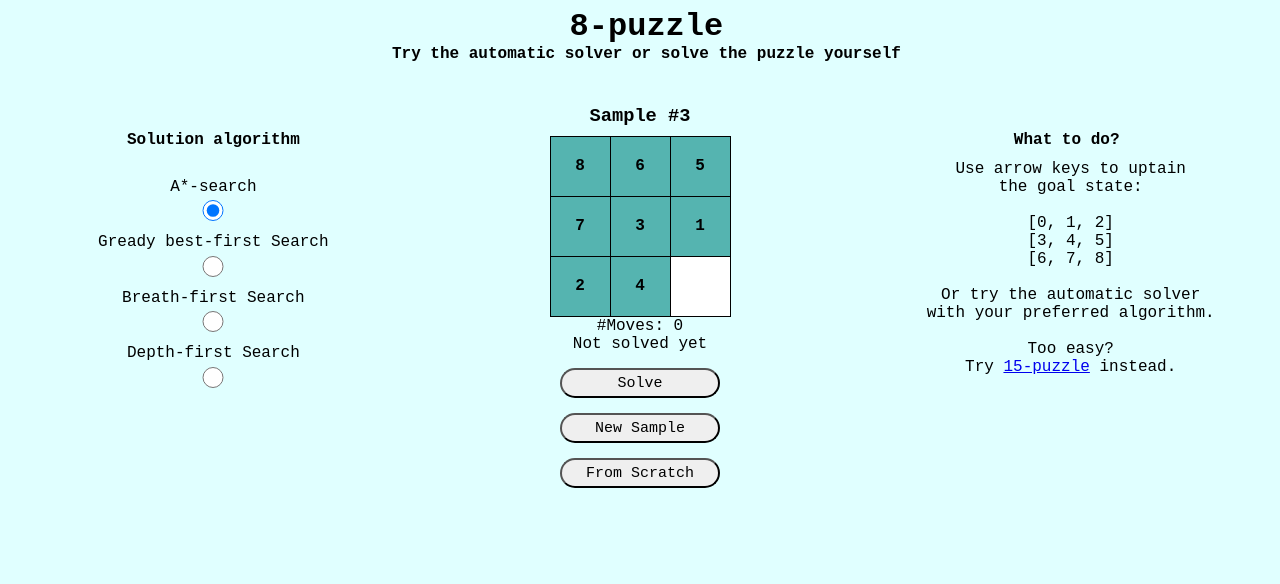
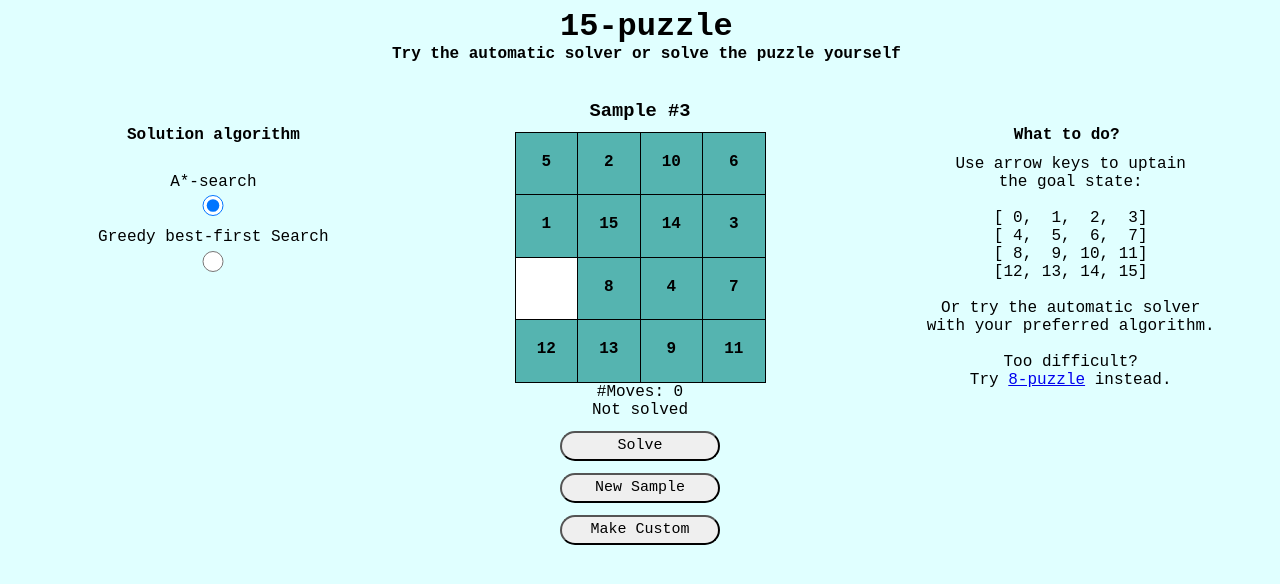
Before and after one commit to KristianMSchmidt/Flask-8-puzzle, a Flask app: page / in a window 1280 px wide. Shown: the top 584 px of the page. Run offline with Flask 2, Linux system fonts and the light colour scheme.

Commit message:
Done. This version is live.

```diff
--- a/app.py
+++ b/app.py
@@ -20,7 +20,7 @@ def index():
 
     if request.method == 'GET':
         action = "new_sample"
-        puzzle_dim = 3
+        puzzle_dim = 4
         search_type = "ast_alt"
         puzzle_type = "sample"
 
@@ -71,7 +71,7 @@ def index():
             "all_search_types": all_search_types,
             "search_names":
                 {"ast_alt": "A*-search",
-                "gbfs": "Gready best-first Search ",
+                "gbfs": "Greedy best-first Search ",
                 "dfs": "Depth-first Search",
                 "bfs": "Breath-first Search"}
         }
@@ -93,8 +93,6 @@ def index():
         except:
             pass   # Move is off grid
 
-        if data["puzzle_type"] == "custom":
-            data["puzzle"] = puzzle._grid
 
     elif action == 'solve_puzzle':
         puzzle = Puzzle(puzzle_dim, puzzle_dim, data["puzzle"]);
@@ -108,7 +106,11 @@ def index():
         data['solution_string'] = solution_string
         data["solution_computed"] = True
         data["show_solution_details"] =  True
-        data["solve_or_reset_btn_value"] = "Reset"
+        if data["puzzle_type"] == "sample":
+            data["solve_or_reset_btn_value"] = "Reset Sample"
+        else:
+            data["solve_or_reset_btn_value"] = "Reset Custom"
+
 
         # Compute all board positions on the road to solution:
         puzzle_clone = puzzle.clone()
--- a/python/Puzzle.py
+++ b/python/Puzzle.py
@@ -495,7 +495,7 @@ class Puzzle:
 
     def solve_puzzle_gbfs(self):
         """
-        Solves the puzzle using gready_best_first_search with Manhattan-heuristics.
+        Solves the puzzle using greedy_best_first_search with Manhattan-heuristics.
         This is to find a short solution (not necessarily the shortest) in the minimal time.
         I add each child to the heap/frontier if it is not in the closed
         list (nb: this makes the heap longer)
@@ -571,17 +571,18 @@ class Puzzle:
         start_time = time.time()
 
         if method == "bfs":
-            solution_string, depth, num_expanded_nodes, max_search_depth = self.solve_puzzle_bfs()
+            #depth is number of moves in path_to_goal
+            path_to_goal, depth, num_expanded_nodes, max_search_depth = self.solve_puzzle_bfs()
         elif method == "dfs":
-            solution_string, depth, num_expanded_nodes, max_search_depth = self.solve_puzzle_dfs()
+            path_to_goal, depth, num_expanded_nodes, max_search_depth = self.solve_puzzle_dfs()
         elif method == "ast_naive":
-            solution_string, depth, num_expanded_nodes, max_search_depth = self.solve_puzzle_ast_naive()
+            path_to_goal, depth, num_expanded_nodes, max_search_depth = self.solve_puzzle_ast_naive()
         elif method == "ast":
-            solution_string, depth, num_expanded_nodes, max_search_depth = self.solve_puzzle_ast()
+            path_to_goal, depth, num_expanded_nodes, max_search_depth = self.solve_puzzle_ast()
         elif method == "ast_alt":
-            solution_string, depth, num_expanded_nodes, max_search_depth = self.solve_puzzle_ast_alternative()
+            path_to_goal, depth, num_expanded_nodes, max_search_depth = self.solve_puzzle_ast_alternative()
         elif method == "gbfs":
-            solution_string, depth, num_expanded_nodes, max_search_depth = self.solve_puzzle_gbfs()
+            path_to_goal, depth, num_expanded_nodes, max_search_depth = self.solve_puzzle_gbfs()
         else:
             print("Unknown solution method")
 
@@ -605,4 +606,4 @@ class Puzzle:
             self.update_puzzle(solution_string)
             print("Puzzle after applying solution string:\n",self)
 
-        return solution_string, depth, num_expanded_nodes, max_search_depth, running_time, memory_usage
+        return path_to_goal, depth, num_expanded_nodes, max_search_depth, running_time, memory_usage
--- a/python/cmd_demo.py
+++ b/python/cmd_demo.py
@@ -27,7 +27,7 @@ def example2():
                                 [2, 6, 1, 4], \
                                 [3, 7, 5, 0]])
 
-    #Solve using Gready Best Fist Search. This is really fast (about 0.2s on my machine)
+    #Solve using Greedy Best Fist Search. This is really fast (about 0.2s on my machine)
     #but finds a solution w. relatively many moves (206 moves)
     #Joes_puzzle.solve_puzzle("gbfs",print_results=True)
 
--- a/python/puzzle_collection.py
+++ b/python/puzzle_collection.py
@@ -24,13 +24,9 @@ eight_puzzles = [
     [4,8,1],
     [7,2,0]
 ],[
-    [1,2,5],
-    [4,8,7],
-    [3,6,0]
-],[
-    [7,6,3],
-    [8,4,1],
-    [5,2,0]
+    [2,8,5],
+    [1,7,0],
+    [4,3,6]
 ]
 ]
 
@@ -54,12 +50,6 @@ fifteen_puzzles = [
      [12, 13, 9, 11]
 ],
 [
-    [1, 2, 6, 3],
-    [4, 5, 10, 7],
-    [8, 9, 14, 11],
-    [12, 13, 15, 0]
-],
-[
     [1, 2, 14, 10],
     [4, 5, 0, 6],
     [8, 9, 15, 3],
--- a/static/css/main.css
+++ b/static/css/main.css
@@ -13,7 +13,7 @@ html {
 .title-area {
   text-align: center;
   padding-left: 0.8em;
-  margin-bottom: 1.5em;
+  margin-bottom: 1.2em;
   margin-top: 0.5em;
 }
 
@@ -64,11 +64,11 @@ html {
       -ms-flex-align: center;
           align-items: center;
   /*horizontally centers the content items of the vertical flex boxes */
-  padding-bottom: 3em;
+  padding-bottom: 0em;
 }
 
 .vertical-flex-container input {
-  margin-top: 1em;
+  margin-top: 0.8em;
   height: 30px;
   width: 160px;
   border-radius: 60px;
@@ -160,7 +160,7 @@ html {
   height: 250px;
 }
 
-@media only screen and (max-width: 950px) {
+@media only screen and (max-width: 800px) {
   /*985px) {*/
   .horizontal-flex-container {
     -webkit-box-orient: vertical;
--- a/static/css/main.scss
+++ b/static/css/main.scss
@@ -28,7 +28,7 @@ html {
 .title-area {
   text-align: center;
   padding-left: 0.8em;
-  margin-bottom: 1.5em;
+  margin-bottom: 1.2em;
   margin-top: 0.5em;
   input {
     margin-bottom: 0.5em;
@@ -60,9 +60,9 @@ html {
   display: flex;
   flex-direction: column;
   align-items: center; /*horizontally centers the content items of the vertical flex boxes */
-  padding-bottom: 3em;
+  padding-bottom: 0em;
   input {
-    margin-top: 1em;
+    margin-top: 0.8em;
     height: 30px;
     width: 160px;
     border-radius: 60px;
@@ -139,7 +139,7 @@ html {
   }
 }
 
-@media only screen and (max-width: 950px) {
+@media only screen and (max-width: 800px) {
   /*985px) {*/
   .horizontal-flex-container {
     flex-direction: column;
--- a/static/js/eventlisteners.js
+++ b/static/js/eventlisteners.js
@@ -4,8 +4,8 @@ function submit(){
     document.getElementById("form").submit();
 }
 
-function set_global_eventlisteners(){
-    // Event handlers that should be defined in in all states
+function set_eventlisteners(){
+    // Event handlers
 
     document.getElementById("new_sample_btn").addEventListener('click', event => {
         js_data["requested_action"] = "new_sample";
@@ -40,15 +40,17 @@ function set_global_eventlisteners(){
     }
 
     document.getElementById("solve_reset_btn").addEventListener('click', event => {
-        if(js_data["solve_or_reset_btn_value"] == "Solve"){
-
-            if (js_data["puzzle_dim"] == 4 && js_data["search_type"]=="ast_alt"){
-                alert("It might take several minutes to solve complicated 15-puzzles by A*-search.\r\n\r\nHowever, if you have patience, you might find a solution with fewer moves than the one found with Gready best-first search")
+        let button_value = document.getElementById("solve_reset_btn").value
+        if(button_value == "Solve"){
+            if(js_data["puzzle_is_solved"]){
+                document.getElementById("status").innerHTML = "Puzzle already solved"
+                return
             }
             document.getElementById("status").innerHTML = "Searching...";
-            document.getElementById("solve_reset_btn").disabled = true;
             js_data["requested_action"] = "solve_puzzle";
+            document.getElementById("solve_reset_btn").value="Stop"
         } else{
+            // Button value is "Stop" or "Reset"
             js_data["requested_action"] = "reset";
         }
         submit();
@@ -58,6 +60,20 @@ function set_global_eventlisteners(){
     for (let i = 0; i < js_data["all_search_types"].length; i++) {
         document.getElementById(js_data["all_search_types"][i]).addEventListener('change', event => {
             js_data["search_type"] = js_data["all_search_types"][i];
+            if(js_data["puzzle_dim"] == 4){
+                if(js_data["search_type"]=="ast_alt"){
+                    alert("Warning: Solving complicated 15-puzzles by A*-search might take several minutes.\r\n\r\nHowever, if you have the patience, you might find an elegant solution with fewer moves a the solution found by greedy best-first search.")
+                }
+            }
+            if(js_data["puzzle_dim"] == 3){
+                if(js_data["search_type"]=="gbfs"){
+                    alert("Greedy best-first search is a fast and reliable, but the solutions found by this algorithm typically involve more moves than a solution found with A*-search or best-first search.")
+                }
+                if(js_data["search_type"]=="dfs"){
+                    alert("Solving puzzles by depth-first usually results in solutions with ridiculously many moves.")
+                }
+            }
+
         })
     }
 
--- a/static/js/main.js
+++ b/static/js/main.js
@@ -1,13 +1,8 @@
 // Render puzzle
 render_puzzle(js_data["puzzle"])
 
-// Disable solve btn if puzzle is solved
-if(js_data["puzzle_is_solved"]){
-    document.getElementById("solve_reset_btn").disabled = true;
-}
-
 // Set global eventlisteners
-set_global_eventlisteners();
+set_eventlisteners();
 
 // Set the checked radio-button (defaults to A*-search)
 document.getElementById(js_data["search_type"]).checked = true;
@@ -21,8 +16,8 @@ if(js_data["show_solution_details"]){
 // On small screens: If moves by arrow keys are made, scroll to this part of the DOM
 let width = (window.innerWidth > 0) ? window.innerWidth : screen.width;
 if(width < 950){
-    if(js_data["requested_action"] == "human_move"){
-        window.location = "#board"
+    if(js_data["requested_action"] == "move"){
+        window.location = "#title";
     }
 }
 
@@ -33,5 +28,4 @@ if(js_data['requested_action'] == 'solve_puzzle'){
     show_solution_step(move_num = 0, time_delay=200 )
     // Set puzzle equal to original puzzle to make reset possible
     js_data["puzzle"]=js_data["original_puzzle"]
-   // js_data["move_count"]=0;
 }
--- a/templates/index.html
+++ b/templates/index.html
@@ -39,16 +39,15 @@
             {% if data["puzzle_is_solved"] %}
                 Solved!
             {% else %}
-                Not solved yet
+                Not solved
             {% endif %}
         </p>
         <input type="button" id="solve_reset_btn" value="{{data["solve_or_reset_btn_value"]}}">
         <input type="button" id="new_sample_btn" value="New Sample">
-        <input type="button" id="make_custom_btn" value="From Scratch">
-
+        <input type="button" id="make_custom_btn" value="Make Custom">
     </div>
+    <div class="vertical-flex-container info">
         {% if data["show_solution_details"] %}
-        <div class="vertical-flex-container info">
             <h4>Solution details</h4>
             <p class="h6">Basics:</p>
             <p id="solution-method"></p>
@@ -61,17 +60,7 @@
             <p>Max search depth: {{data["max_search_depth"]}}</p>
             <p>Max Ram Usage: {{data["max_ram_usage"]}}MB</p>
             <p>#Expanded nodes: {{data["num_expanded_nodes"]}}</p>
-            {% if data["puzzle_dim"] == 3 %}
-                <br>
-                <p>Too easy?</p>
-                <p>Try <a id="change_puzzle_dim_link" href="#">15-puzzle</a> instead.</p>
         {% else %}
-                <p>Too difficult?</p>
-                <p>Try <a id="change_puzzle_dim_link" href="#">8-puzzle</a> instead.</p>
-            {% endif %}
-        </div>
-    {% else %}
-        <div class="vertical-flex-container info" id="help-area">
             <h4>What to do?</h4>
             {% if data["puzzle_type"] == "sample" %}
                 <p>Use arrow keys to uptain </p>
@@ -92,21 +81,23 @@
                 <p> with your preferred algorithm.</p>
             {% else %}
                 <p>Create a puzzle yourself</p>
-                <p>by using arrow keys.</p>
+                <p>by messing up the solved</p>
+                <p>puzzle (use arrow keys).</p>
                 <br>
                 <p>Solve it with your</p>
                 <p>preferred algorithm.</p>
             {% endif %}
+        {% endif %}
+        {% if data["puzzle_dim"] == 3 %}
             <br>
-            {% if data["puzzle_dim"] == 3 %}
             <p>Too easy?</p>
             <p>Try <a id="change_puzzle_dim_link" href="#">15-puzzle</a> instead.</p>
         {% else %}
+            <br>
             <p>Too difficult?</p>
             <p>Try <a id="change_puzzle_dim_link" href="#">8-puzzle</a> instead.</p>
         {% endif %}
     </div>
-    {% endif %}
 </div>
 
 <form method="post" action="{{ url_for('index') }}" id="form">
```
Also changed, not shown: 1 other file. Lines whose indentation alone changed are shown as unchanged.
